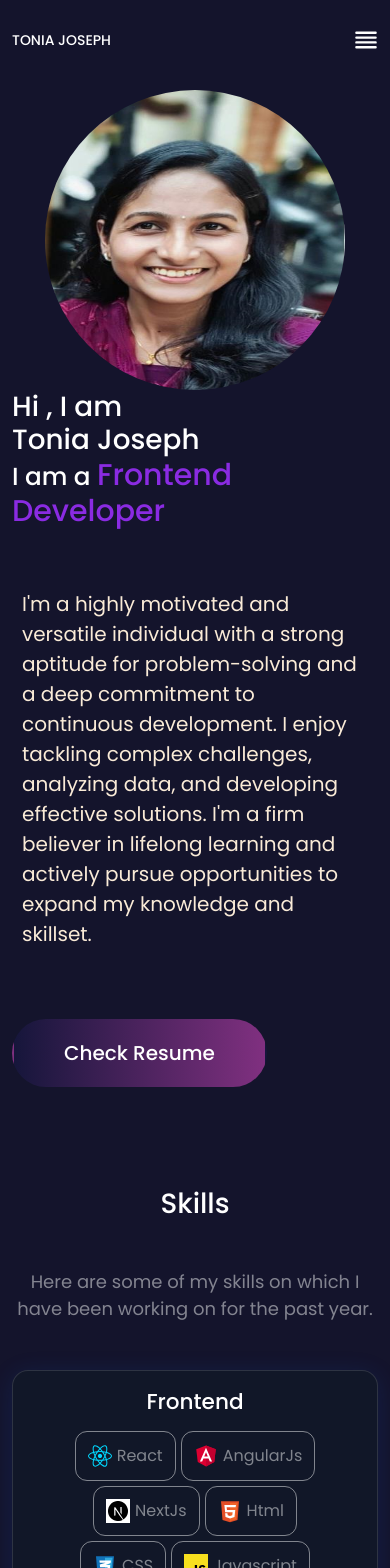
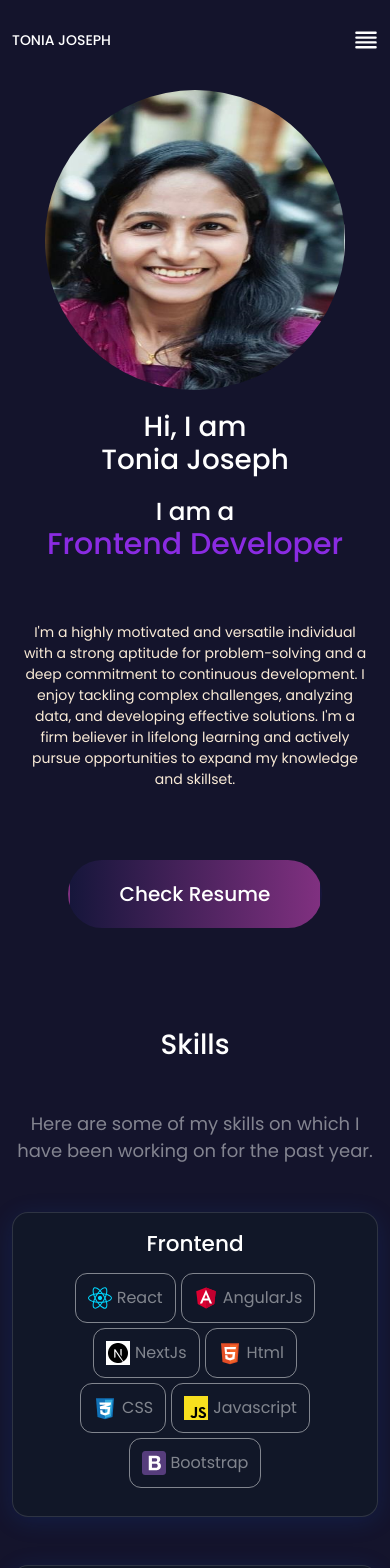
Before and after one commit to TONIAJOSEPH/portfolio, a React (Vite) app in the folder vite-project/: page / in a window 390 px wide. Shown: the top 1568 px of the page. Built offline with nearby package versions, Linux system fonts and the light colour scheme.

Commit message:
updated files for style changes

```diff
--- a/vite-project/src/components/About/About.css
+++ b/vite-project/src/components/About/About.css
@@ -35,6 +35,10 @@
   align-items: center;
   justify-content: center;
 }
+.profilePhotoSection:hover {
+  transform: scale(1.1);
+  transition: transform 0.3s ease, background-color 0.3s ease;
+}
 
 .profilePhoto {
   width: 300px;
@@ -42,11 +46,30 @@
   border-radius: 50%;
 }
 
-@media(max-width: 768px) {
+@media (max-width: 768px) {
   .aboutSection {
     padding-top: 10px;
   }
-    .aboutSection span{
+  .aboutSection span {
     font-size: 30px;
   }
+  .introSection,
+  .introSection h2 {
+    display: grid;
+    place-items: center;
+    margin-top: 20px;
   }
+  .firstSection {
+    display: flex;
+    flex-direction: column;
+  }
+  .resume {
+    display: flex;
+    justify-content: center;
+    align-items: center;
+  }
+  .aboutSummary p {
+    font-size: 14px;
+    text-align: center;
+  }
+}
--- a/vite-project/src/components/About/About.tsx
+++ b/vite-project/src/components/About/About.tsx
@@ -12,24 +12,30 @@ const About: React.FC = () => {
       <div className="container">
         <div className="row aboutSection">
           <div className="col-md-6 order-2 order-md-1">
-            <h1>Hi , I am</h1>
+            <div className="firstSection">
+              <div className="introSection">
+                <h1>Hi, I am</h1>
                 <h1>Tonia Joseph</h1>
                 <h2>
                   I am a <span className="role">Frontend Developer</span>
                 </h2>
+              </div>
               <div className="aboutSummary">
                 <p>
                   I'm a highly motivated and versatile individual with a strong
-                aptitude for problem-solving and a deep commitment to continuous
-                development. I enjoy tackling complex challenges, analyzing
-                data, and developing effective solutions. I'm a firm believer in
-                lifelong learning and actively pursue opportunities to expand my
-                knowledge and skillset.
+                  aptitude for problem-solving and a deep commitment to
+                  continuous development. I enjoy tackling complex challenges,
+                  analyzing data, and developing effective solutions. I'm a firm
+                  believer in lifelong learning and actively pursue
+                  opportunities to expand my knowledge and skillset.
                 </p>
               </div>
+              <div className="resume">
                 <button className="resumeButton" onClick={handleDownload}>
                   <h5>Check Resume</h5>
                 </button>
+              </div>
+            </div>
           </div>
           <div className="col-md-6 order-1 order-md-2">
             <div className="profilePhotoSection">
--- a/vite-project/src/components/Contact/Contact.css
+++ b/vite-project/src/components/Contact/Contact.css
@@ -2,6 +2,7 @@
   background-color: rgb(20, 20, 44);
   color: white;
   padding-bottom: 100px;
+
 }
 
 .contact {
--- a/vite-project/src/components/Education/Education.css
+++ b/vite-project/src/components/Education/Education.css
@@ -100,7 +100,7 @@
   margin-left: -2px;
 }
 
-@media(max-width: 768px) {
+@media (max-width: 768px) {
   .timeline:before {
     right: 105%;
     left: unset;
@@ -129,5 +129,4 @@
   span {
     font-size: 10px;
   }
-
 }
--- a/vite-project/src/components/Education/Education.tsx
+++ b/vite-project/src/components/Education/Education.tsx
@@ -1,4 +1,4 @@
-import "./Education.css"
+import "./Education.css";
 const Education: React.FC = () => {
   return (
     <div className="eduWrapper" id="edu">
@@ -6,7 +6,10 @@ const Education: React.FC = () => {
         <div className="row">
           <div className="sectionHeader">
             <h1 className="">Education</h1>
-                        <p className="">My education has been a journey of self-discovery and growth. My educational details are as follows.</p>
+            <p className="mb-5">
+              My education has been a journey of self-discovery and growth. My
+              educational details are as follows.
+            </p>
           </div>
           <div className="col-md-12">
             <div className="timeline">
@@ -18,7 +21,8 @@ const Education: React.FC = () => {
                   <h4>B-Tech CSE</h4>
                   <span className="date">2014-2018</span>
                   <p>
-                                        I have completed 4 year B-Tech graduation in computer science from college of engineering Aranmula,Pathanamthitta.
+                    I have completed 4 year B-Tech graduation in computer
+                    science from college of engineering Aranmula,Pathanamthitta.
                   </p>
                 </div>
               </div>
@@ -27,6 +31,6 @@ const Education: React.FC = () => {
         </div>
       </div>
     </div>
-    )
-}
+  );
+};
 export default Education;
--- a/vite-project/src/components/Experience/Experience.css
+++ b/vite-project/src/components/Experience/Experience.css
@@ -21,9 +21,21 @@
   color: rgba(242, 243, 244, 0.5);
 }
 
-.contentHeader {
+.expcontentHeader {
   display: flex;
   color: rgba(242, 243, 244, 0.5);
+  gap: 5px;
+}
+.expcontentHeader .reflLogo img {
+  max-width: 90px;
+}
+.expcontentHeader .headerText {
+  h5 {
+    font-size: 20px;
+  }
+  h6 {
+    font-size: 12px;
+  }
 }
 
 .expSkills {
@@ -37,7 +49,7 @@
   display: flex;
 }
 
-@media(max-width: 768px) {
+@media (max-width: 768px) {
   .contentHeader img {
     width: 70px;
   }
--- a/vite-project/src/components/Experience/Experience.tsx
+++ b/vite-project/src/components/Experience/Experience.tsx
@@ -1,7 +1,6 @@
-import "./Experience.css"
-import reflectionsLogo from "../../assets/ReflectionsLogo.svg"
+import "./Experience.css";
+import reflectionsLogo from "../../assets/ReflectionsLogo.svg";
 const Experience: React.FC = () => {
-
   return (
     <div className="expWrapper" id="exp">
       <div className="container">
@@ -16,8 +15,10 @@ const Experience: React.FC = () => {
                 <div className="timelineDate">2022-present</div>
                 <div className="timelineCircle"></div>
                 <div className={`timelineContent contentLeft`}>
-                                    <div className="contentHeader">
-                                        <div className=""><img src={reflectionsLogo} /></div>
+                  <div className="expcontentHeader">
+                    <div className="reflLogo">
+                      <img src={reflectionsLogo} />
+                    </div>
                     <div className="headerText">
                       <h5>Software Engineer</h5>
                       <h6>Reflections Info Systems</h6>
@@ -25,9 +26,15 @@ const Experience: React.FC = () => {
                     </div>
                   </div>
                   <p>
-                                        Worked on various projects in React and Angular. Applied React hooks for reusable components and simplified the UI. Implemented backend validation, JWT, and error handling. Managed version control with Git for smooth collaboration.
+                    Worked on various projects in React and Angular. Applied
+                    React hooks for reusable components and simplified the UI.
+                    Implemented backend validation, JWT, and error handling.
+                    Managed version control with Git for smooth collaboration.
                   </p>
-                                    <p><strong>Skills:</strong>React,Angular,MSW,API integration,Html,css,Javascript</p>
+                  <p>
+                    <strong>Skills:</strong>React,Angular,MSW,API
+                    integration,Html,css,Javascript
+                  </p>
                 </div>
               </div>
             </div>
@@ -35,6 +42,6 @@ const Experience: React.FC = () => {
         </div>
       </div>
     </div>
-    )
-}
+  );
+};
 export default Experience;
--- a/vite-project/src/components/Navbar/Navbar.css
+++ b/vite-project/src/components/Navbar/Navbar.css
@@ -54,6 +54,10 @@
   color: unset;
   text-decoration: unset;
   cursor: pointer;
+}
+.navbarItem li a.activeNav {
+  color: blueviolet;
+  border-bottom: 2px solid blueviolet;
 }
 
 .navbarItem li .navProfileButton {
--- a/vite-project/src/components/Navbar/Navbar.tsx
+++ b/vite-project/src/components/Navbar/Navbar.tsx
@@ -1,10 +1,10 @@
-import "./Navbar.css"
-import JustifyIcon from "../../assets/alignJustify.svg"
-import { useState } from "react"
-import {Link} from "react-scroll"
+import "./Navbar.css";
+import JustifyIcon from "../../assets/alignJustify.svg";
+import { useState } from "react";
+import { Link } from "react-scroll";
 
-const Navbar:React.FC=()=>{
-  const [toggleDiv,setToggleDiv]=useState(false)
+const Navbar: React.FC = () => {
+  const [toggleDiv, setToggleDiv] = useState(false);
 
   return (
     <div className="navbarWrapper">
@@ -15,34 +15,78 @@ return (
               <h6 className="profileName">TONIA JOSEPH</h6>
             </div>
             <div className="navItemsSection">
-      <div className="navbarToggle" onClick={()=>setToggleDiv(!toggleDiv)}>
-        <img src={JustifyIcon}/>
+              <div
+                className="navbarToggle"
+                onClick={() => setToggleDiv(!toggleDiv)}
+              >
+                <img src={JustifyIcon} />
               </div>
               {toggleDiv && (
                 <ul className="navbarItem navbarItemMobile">
-          <li> <Link to="about">About</Link></li>
-          <li><Link to="skills">Skills</Link></li>
-          <li><Link to="exp">Experience</Link></li>
-          <li><Link to="project">Projects</Link></li>
-          <li><Link to="edu">Education</Link></li>
-          <li><button className="navProfileButton"><a href="https://github.com/TONIAJOSEPH" target="_blank">GITHUB profile</a></button></li>
+                  <li>
+                    <Link to="about" onClick={() => setToggleDiv(false)}>
+                      About
+                    </Link>
+                  </li>
+                  <li>
+                    <Link to="skills" onClick={() => setToggleDiv(false)}>
+                      Skills
+                    </Link>
+                  </li>
+                  <li>
+                    <Link to="exp" onClick={() => setToggleDiv(false)}>
+                      Experience
+                    </Link>
+                  </li>
+                  <li>
+                    <Link to="project" onClick={() => setToggleDiv(false)}>
+                      Projects
+                    </Link>
+                  </li>
+                  <li>
+                    <Link to="edu" onClick={() => setToggleDiv(false)}>
+                      Education
+                    </Link>
+                  </li>
+                  <li>
+                    <button className="navProfileButton">
+                      <a href="https://github.com/TONIAJOSEPH" target="_blank">
+                        GITHUB profile
+                      </a>
+                    </button>
+                  </li>
                 </ul>
               )}
               <ul className="navbarItem navbarItemDesktop">
-       <li> <Link to="about">About</Link></li>
-          <li><Link to="skills">Skills</Link></li>
-          <li><Link to="exp">Experience</Link></li>
-          <li><Link to="project">Projects</Link></li>
-          <li><Link to="edu">Education</Link></li>
+                <li>
+                  {" "}
+                  <Link to="about">About</Link>
+                </li>
+                <li>
+                  <Link to="skills">Skills</Link>
+                </li>
+                <li>
+                  <Link to="exp">Experience</Link>
+                </li>
+                <li>
+                  <Link to="project">Projects</Link>
+                </li>
+                <li>
+                  <Link to="edu">Education</Link>
+                </li>
               </ul>
             </div>
             <div className="navProfileButtonSection">
-    <button className="navProfileButton"><a href="https://github.com/TONIAJOSEPH" target="_blank">GITHUB profile</a></button>
+              <button className="navProfileButton">
+                <a href="https://github.com/TONIAJOSEPH" target="_blank">
+                  GITHUB profile
+                </a>
+              </button>
             </div>
           </div>
         </div>
       </div>
     </div>
-)
-}
+  );
+};
 export default Navbar;
--- a/vite-project/src/components/Projects/Project.css
+++ b/vite-project/src/components/Projects/Project.css
@@ -17,8 +17,6 @@
   border-radius: 16px;
   padding: 18px 36px;
   color: rgba(242, 243, 244, 0.5);
-
-
 }
 
 .imageSection {
@@ -34,7 +32,6 @@
   color: blueviolet;
   border-radius: 50px;
   padding: 10px 15px;
-
 }
 
 .skills {
--- a/vite-project/src/components/Skills/Skills.css
+++ b/vite-project/src/components/Skills/Skills.css
@@ -23,7 +23,10 @@
   border-radius: 16px;
   padding: 18px 36px;
 }
-
+.frontendSkills:hover {
+  transition: transform 0.3s ease;
+  transform: rotate(5deg);
+}
 .frontendSkills h4 {
   text-align: center;
 }
@@ -56,6 +59,10 @@
   border-radius: 16px;
   padding: 18px 36px;
 }
+.otherSkills:hover {
+  transition: transform 0.3s ease;
+  transform: rotate(5deg);
+}
 
 .otherSkills h4 {
   text-align: center;
```
Lines whose indentation alone changed are shown as unchanged.
